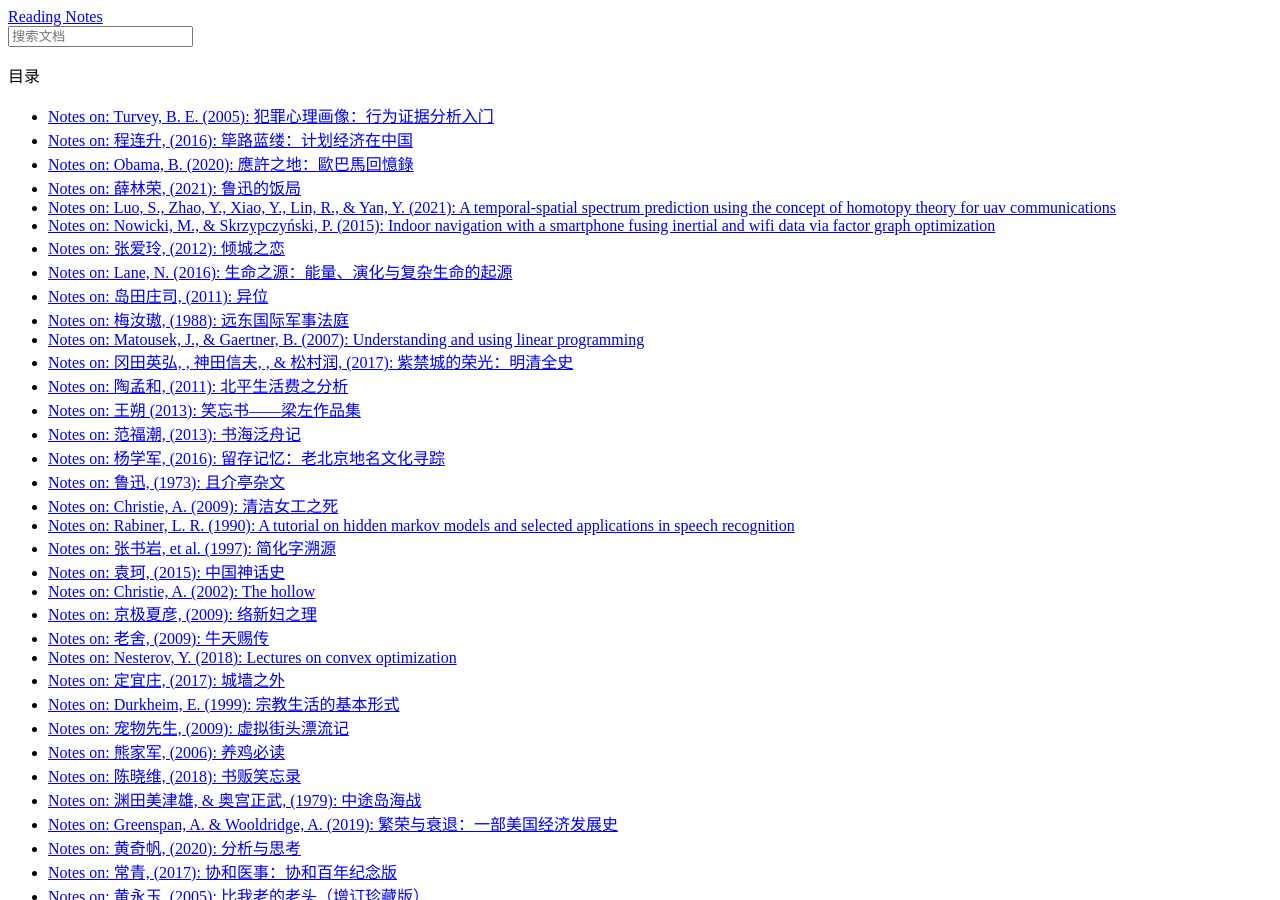
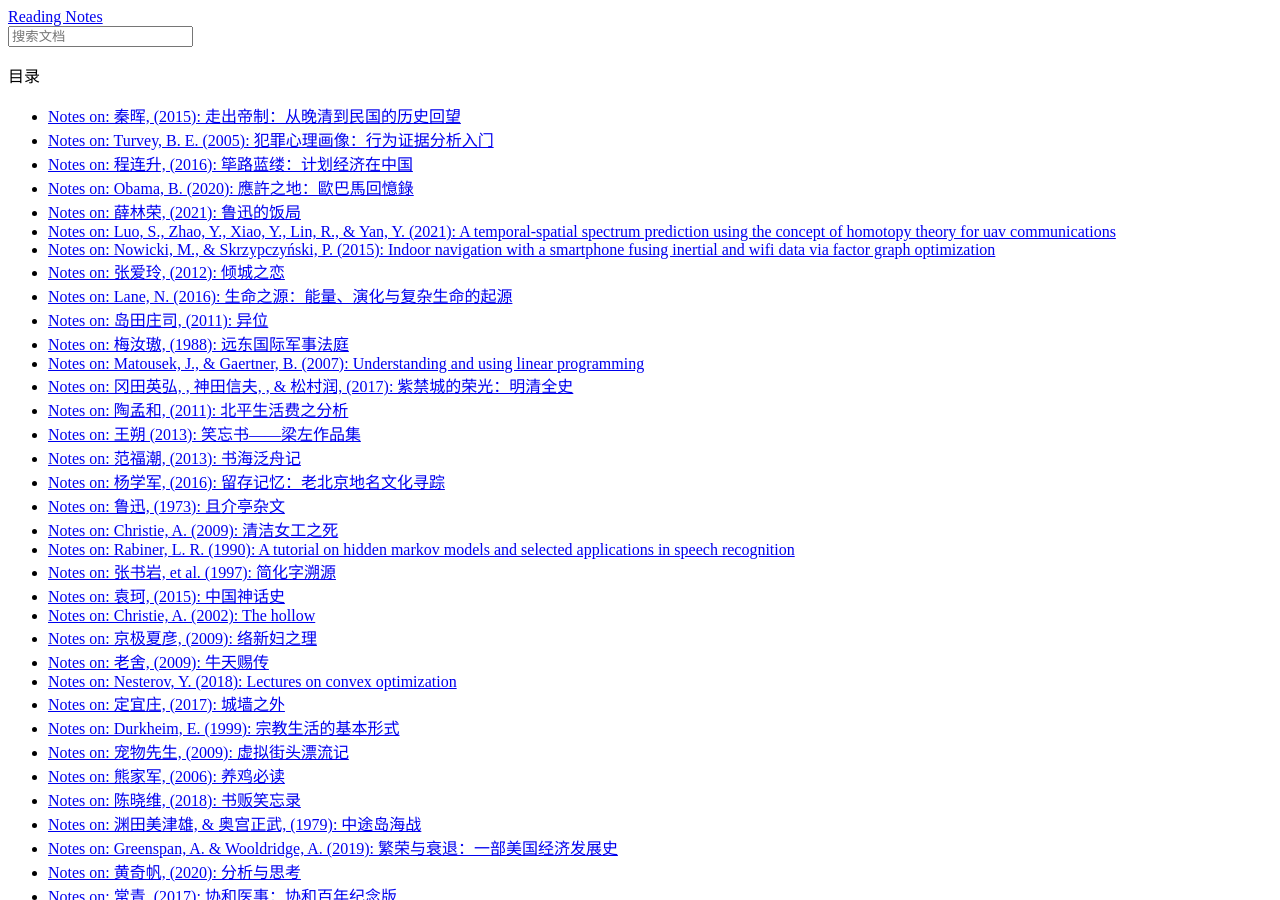
Before and after one commit to ufengger/bibtex-all, a Sphinx documentation site: the page built from docs/index.rst, in a window 1280 px wide and 900 px high. Built offline with Sphinx 7.4.7 and the Read the Docs theme 2.0.0, drawn with Linux system fonts in a browser that asks for light colours; some of the changed lines change nothing that is shown.

Commit message:
add notes

```diff
--- a/docs/index.rst
+++ b/docs/index.rst
@@ -19,6 +19,7 @@
    :hidden:
    :caption: 目录
 
+   秦晖_走出帝制_2015.rst
    Turvey_犯罪心理画像_2005.rst
    程连升_筚路蓝缕_2016.rst
    Obama_應許之地_2020.rst
--- /dev/null
+++ b/docs/秦晖_走出帝制_2015.rst
@@ -0,0 +1,54 @@
+Notes on: 秦晖,  (2015): 走出帝制：从晚清到民国的历史回望
+=========================================================
+
+.. code-block:: bibtex
+
+   @book{秦晖_走出帝制_2015,
+     author    = {秦晖},
+     title     = {走出帝制：从晚清到民国的历史回望},
+     year      = {2015},
+     publisher = {群言出版社},
+   }
+
+周期性浩劫与“乱世增长”
+----------------------
+
+根据该书各卷的研究，西汉末年与新莽大乱中，人口从6000万降至3500万；东汉末年大乱，
+人口再从6000万降至2300万；隋唐之际大乱，人口从6000万降至2500万；安史之乱后以讫五
+代，战祸连绵，人口从7000万降至北宋初年的3540万；宋元之际大乱，中国（指宋辽金夏之
+地总计）人口从1.45亿降至7500万；元明之际，从9000万降至7160万；明末大乱，人口从近
+2亿降至1.5亿， 清初顺治至康熙初的战争损失还有约2000万。以太平天国战争为中心的清
+末咸、同大乱，人口由4.36亿降至3.64亿。而辛亥革命后的整个民国时期，尽管实际上也是
+“秦失其鹿，楚汉逐之”，战祸不断，属于两个稳定“朝代”之间“改朝换代”的乱世，人口却破
+天荒地出现“乱世增长”，从1910年的4.36亿增至1949年的5.417亿。
+
+因此根据该团队的研究，历史上中国人口的大起大落现象，大约可以分为三个大阶段：第一
+阶段是元以前，每次“改朝换代”人口通常都要减少一半以上，甚至60%以上。第二阶段是元
+以后至清末，每次大乱人口减少四分之一到五分之一。但是正如《中国人口史》作者所说，
+这种变化其实主要是因为元以后中国人口基数大了，分布广了，而且出现了多个人口稠密中
+心，大乱不可能席卷所有这些地方。但在大乱涉及的地方，人口损失的比例与元以前相比，
+骇人听闻的程度并不稍逊。而整个大乱造成的人口减少绝对数甚至远比前一阶段更大。第三
+阶段就是辛亥革命以后，民国时期人口的“乱世增长”是此前历史上从未有过的现象，其意义
+我们以后再说。
+
+如此仇恨为哪般？
+----------------
+
+仅就明清之际的“张献忠屠蜀”而言，按明末统计，四川有人口385万，到清初顺治十八年全
+川平定后统计，只剩下一万八千丁！丁是纳税单位，加上妇孺，加上未录人口，充其量也不
+超过10万人吧。从385万到10万，要说是人口灭绝，一点都不假。现在的四川人，大都是清
+初以后移进去的
+
+康熙初年出现入清以来第一轮修志高潮，四川各地多有援例而为的。那都是一批怎样的志书
+啊！乱后之作，纸差印劣，篇幅单薄，不少注明是县官或同仁私人凑钱印的，因传世极少，
+如今多属善本。而其中内容，赋役志则多有一县仅数十丁者，有县官和移民来到无人之地，
+林莽丘墟，虎多人少，初来移民数十户一年为虎所食近半者。而其《艺文志》则多为虎口余
+生孑然幸存者的恐怖纪实，令人不忍卒读。
+
+重审历史上的“制度”问题
+----------------------
+
+《中国近代通史》对清代就是这样看的。该书认为：在整个清代“土地兼并”与土地分散是两
+个互相平衡的过程，因为富人的大家庭不断分家造成家产分散，而赤贫者多无力成家延续后
+嗣，其家庭趋势是归于消灭，只有中等人家有按原规模延续的最大几率。因此乡村人口的阶
+级结构是长期稳定的，“地主阶级手中的土地越来越多”的趋势并不存在。
```
